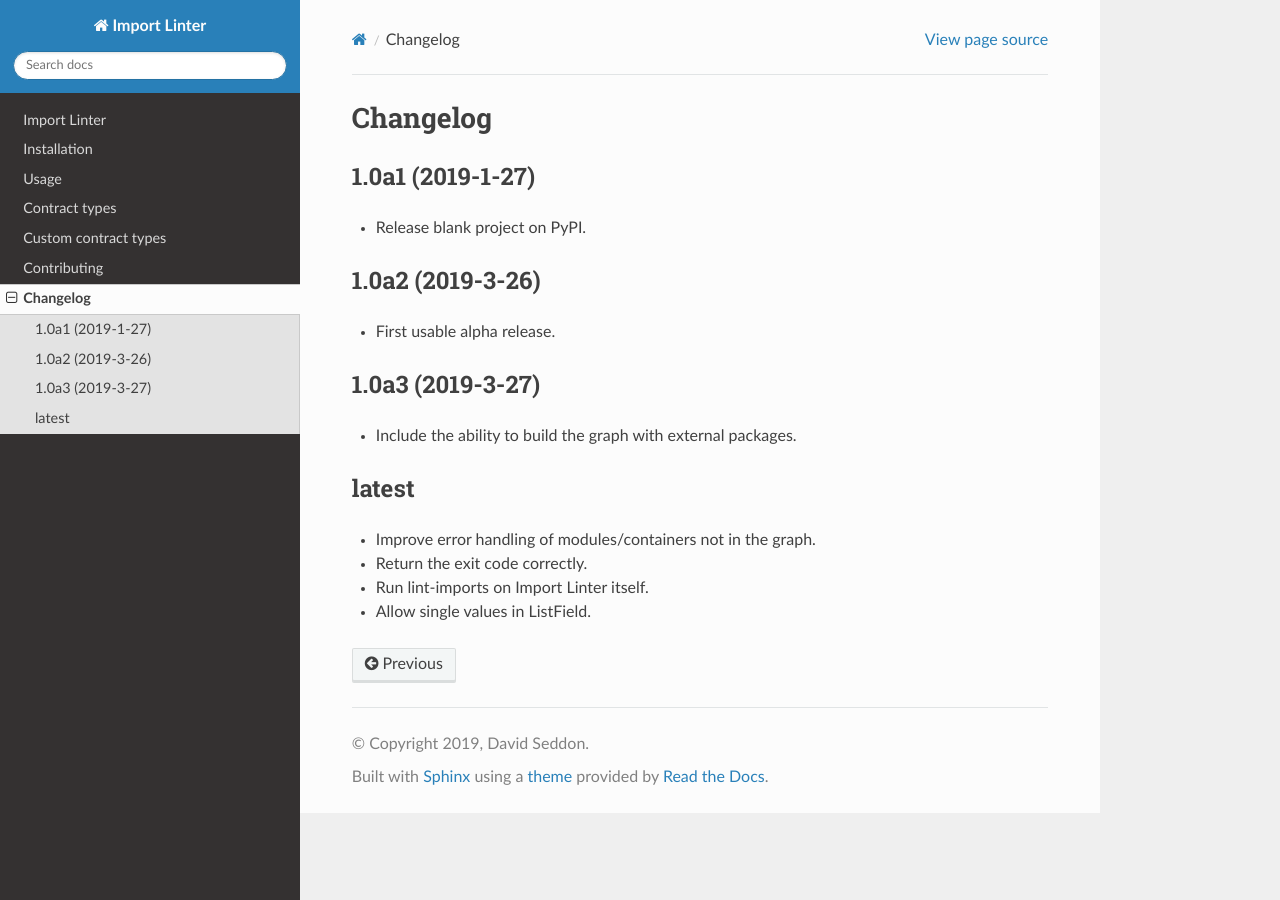
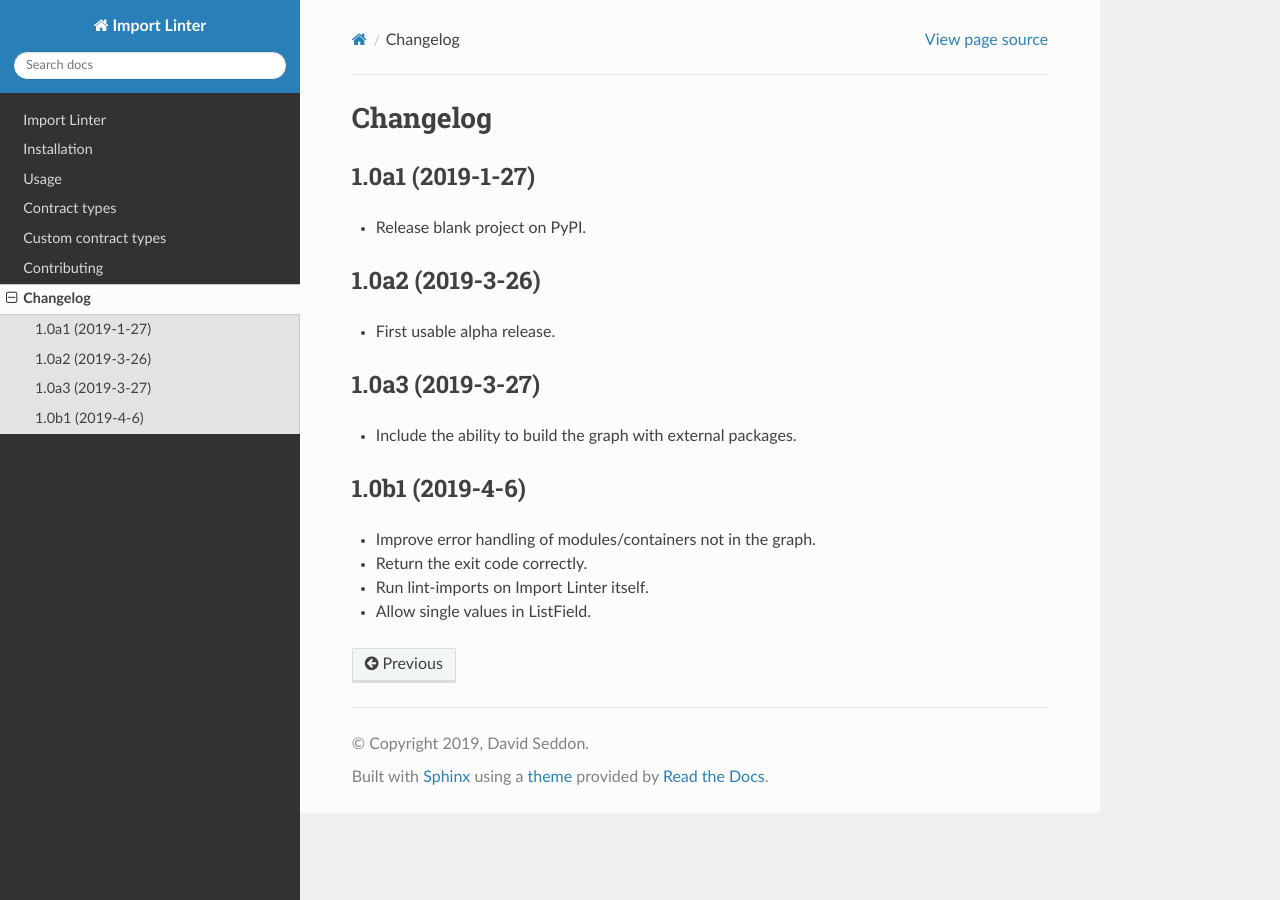
Before and after one commit to seddonym/import-linter, a Sphinx documentation site: the page built from docs/changelog.rst, in a window 1280 px wide. Built offline with Sphinx 7.4.7 and the Read the Docs theme 2.0.0, drawn with Linux system fonts in a browser that asks for light colours.

Commit message:
Release v1.0b1

```diff
--- a/CHANGELOG.rst
+++ b/CHANGELOG.rst
@@ -19,8 +19,8 @@
 * Include the ability to build the graph with external packages.
 
 
-latest
-------
+1.0b1 (2019-4-6)
+----------------
 
 * Improve error handling of modules/containers not in the graph.
 * Return the exit code correctly.
--- a/docs/conf.py
+++ b/docs/conf.py
@@ -26,7 +26,7 @@
 # The short X.Y version
 version = ''
 # The full version, including alpha/beta/rc tags
-release = '1.0a3'
+release = '1.0b1'
 
 
 # -- General configuration ---------------------------------------------------
--- a/setup.py
+++ b/setup.py
@@ -21,7 +21,7 @@
 
 setup(
     name='import-linter',
-    version='1.0a3',
+    version='1.0b1',
     license='BSD 2-Clause License',
     description="Enforces rules for the internal and external imports within your Python project.",
     long_description=read('README.rst'),
@@ -39,7 +39,7 @@
     zip_safe=False,
     classifiers=[
         # complete classifier list: http://pypi.python.org/pypi?%3Aaction=list_classifiers
-        'Development Status :: 3 - Alpha',
+        'Development Status :: 4 - Beta',
         'Intended Audience :: Developers',
         'License :: OSI Approved :: BSD License',
         'Operating System :: Unix',
--- a/src/importlinter/__init__.py
+++ b/src/importlinter/__init__.py
@@ -1,4 +1,4 @@
-__version__ = '1.0a3'
+__version__ = '1.0b1'
 
 from .domain.contract import Contract, ContractCheck  # noqa
 from .domain import fields  # noqa
```
